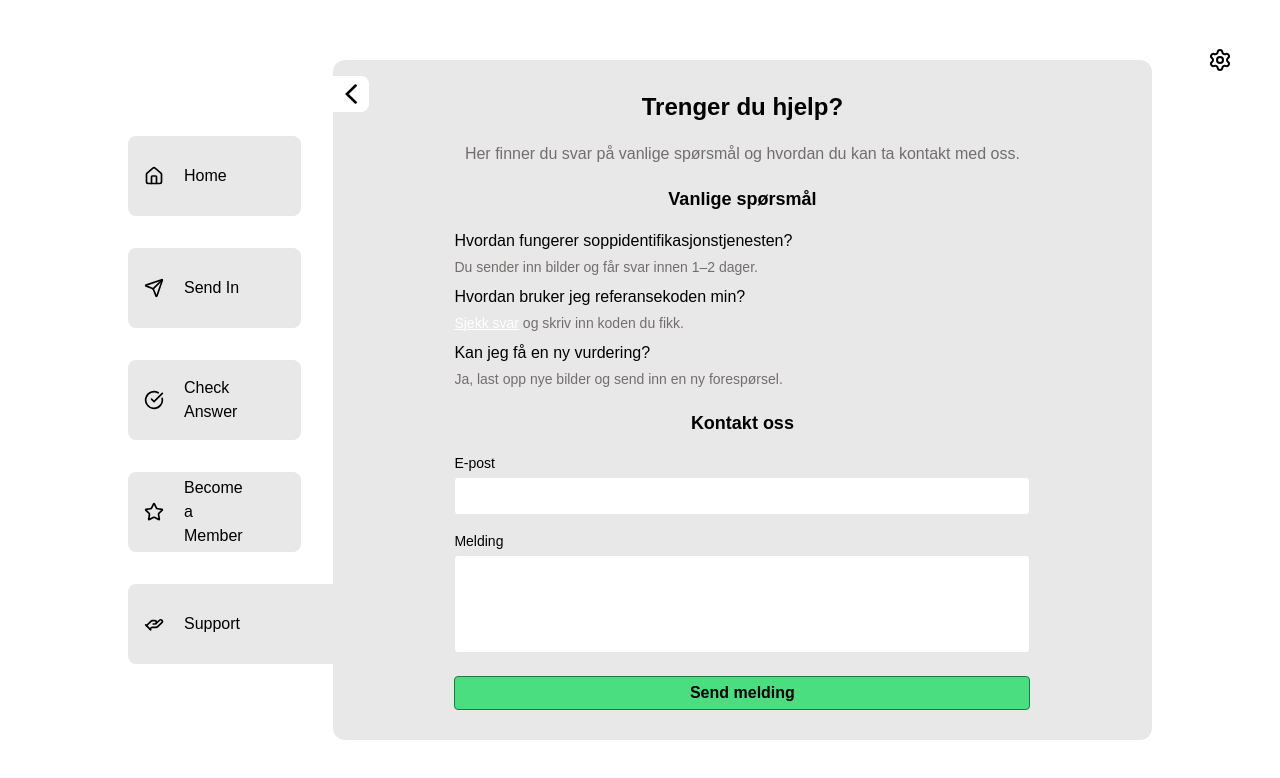
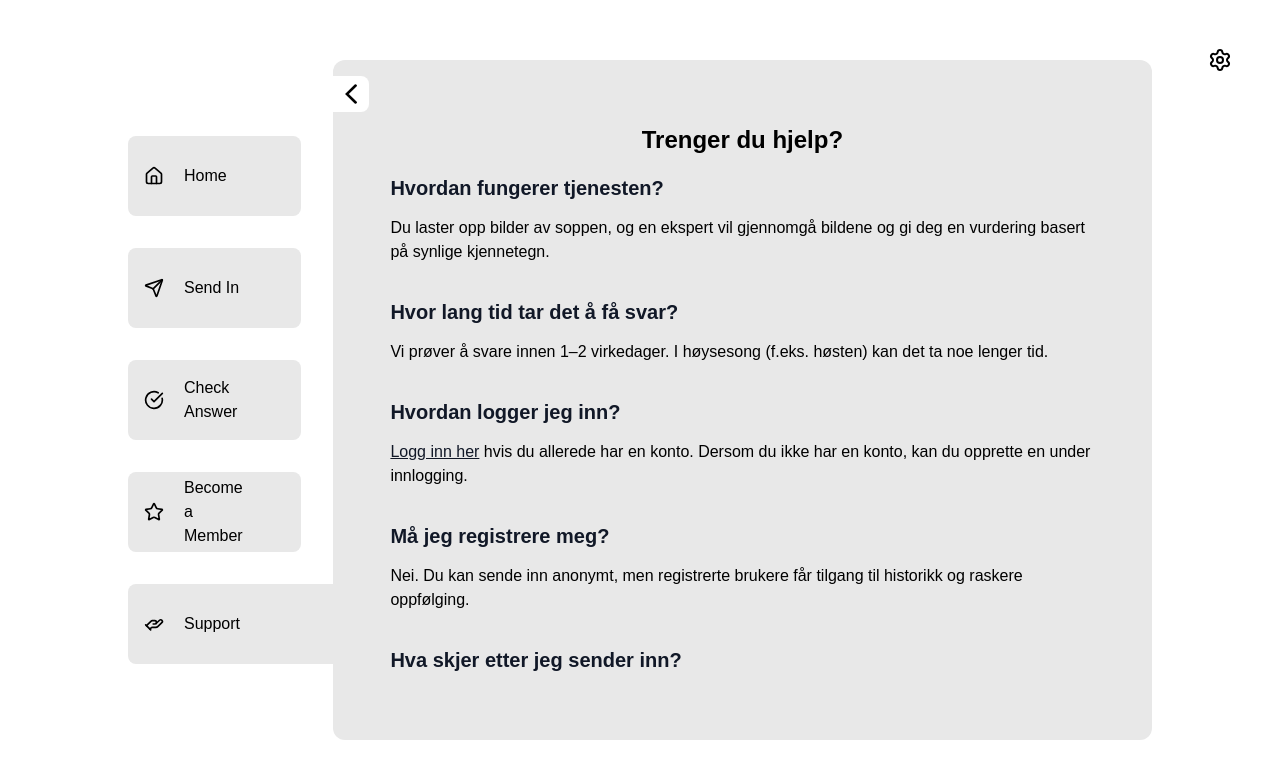
Before and after one commit to jensmjahle/mushroom-identification-frontend, a Vue app: page /support in a window 1280 px wide. Shown: the top 778 px of the page. Built offline with nearby package versions, Linux system fonts and the light colour scheme; no server answers.

Commit message:
Add an easy interchangable text to be used as content on the support page

```diff
--- a/package.json
+++ b/package.json
@@ -16,6 +16,7 @@
     "chart.js": "^4.4.8",
     "exifreader": "^4.29.0",
     "lucide-vue-next": "^0.483.0",
+    "marked": "^15.0.11",
     "pinia": "^3.0.1",
     "postcss": "^8",
     "serve": "^14.2.4",
@@ -28,6 +29,7 @@
     "vue-toastification": "^2.0.0-rc.5"
   },
   "devDependencies": {
+    "@tailwindcss/typography": "^0.5.16",
     "@vitejs/plugin-vue": "^5.2.1",
     "vite": "^6.1.0",
     "vue-cli-plugin-tailwind": "~3.0.0"
--- a/src/views/user/SupportView.vue
+++ b/src/views/user/SupportView.vue
@@ -1,64 +1,25 @@
 <template>
-  <div class="w-full h-full flex items-center justify-center px-4 py-6 overflow-y-scroll">
-    <div
-      class="w-full max-w-3xl flex flex-col items-center text-center px-4 py-6 sm:py-10 sm:px-8 rounded-lg overflow-y-auto"
-    >
-      <div class="flex flex-col items-center gap-5 w-full max-w-xl">
-        <!-- Title -->
-        <h1 class="text-xl sm:text-2xl font-bold text-text1">
-          {{ t('support.title') }}
-        </h1>
+  <div class="w-full h-full flex items-center justify-center px-4 py-6">
+    <div class="w-full max-w-3xl h-full flex flex-col text-center px-4 py-6 sm:py-10 sm:px-8 rounded-lg">
 
-        <!-- Intro -->
-        <p class="text-base text-text1-faded leading-snug">
-          {{ t('support.intro') }}
-        </p>
+      <!-- Tittel (fast topp) -->
+      <h1 class="text-xl sm:text-2xl font-bold text-text1 mb-4">
+        {{ t('support.title') }}
+      </h1>
 
-        <!-- FAQ Section -->
-        <div class="text-left w-full space-y-4">
-          <h2 class="text-lg font-semibold text-text1 text-center">
-            {{ t('support.faqTitle') }}
-          </h2>
+      <!-- Scrollbart innhold -->
+      <div class="flex-1 overflow-y-auto">
+        <!-- Dynamic Markdown Content -->
+        <div
+          class="text-left prose prose-sm sm:prose-base dark:prose-invert max-w-none text-text1"
+          v-html="renderedContent"
+        />
 
-          <div class="space-y-2">
-            <div>
-              <h3 class="font-medium text-text1 text-sm sm:text-base mb-1">
-                {{ t('support.faq1.question') }}
-              </h3>
-              <p class="text-text1-faded text-xs sm:text-sm leading-snug">
-                {{ t('support.faq1.answer') }}
-              </p>
-            </div>
-
-            <div>
-              <h3 class="font-medium text-text1 text-sm sm:text-base mb-1">
-                {{ t('support.faq2.question') }}
-              </h3>
-              <p class="text-text1-faded text-xs sm:text-sm leading-snug">
-                <router-link to="/user/login" class="text-text4 underline">
-                  {{ t('support.faq2.link') }}
-                </router-link>
-                {{ t('support.faq2.rest') }}
-              </p>
-            </div>
-
-            <div>
-              <h3 class="font-medium text-text1 text-sm sm:text-base mb-1">
-                {{ t('support.faq3.question') }}
-              </h3>
-              <p class="text-text1-faded text-xs sm:text-sm leading-snug">
-                {{ t('support.faq3.answer') }}
-              </p>
-            </div>
-          </div>
-        </div>
-
-        <!-- Contact Section -->
-        <div class="text-left w-full space-y-4">
+        <!-- Kontaktseksjon -->
+        <div class="text-left w-full space-y-4 mt-10">
           <h2 class="text-lg font-semibold text-text1 text-center">
             {{ t('support.contactTitle') }}
           </h2>
-
           <form @submit.prevent="handleSubmit" class="space-y-4">
             <div>
               <label class="block text-xs sm:text-sm font-medium text-text1 mb-1">
@@ -94,17 +55,36 @@
   </div>
 </template>
 
+
 <script setup>
-import { ref } from 'vue'
+import { ref, onMounted, watch } from 'vue'
 import { useI18n } from 'vue-i18n'
 import BaseButton from '@/components/base/BaseButton.vue'
+import { marked } from 'marked'
 
-const { t } = useI18n()
+const { t, locale } = useI18n()
 const email = ref('')
 const message = ref('')
+const renderedContent = ref('')
+
+// Dynamisk lasting av språkbasert tekstfil
+async function loadSupportText() {
+  try {
+    const lang = locale.value || 'no'
+    const res = await fetch(`/content/support.${lang}.txt`)
+    const raw = await res.text()
+    renderedContent.value = marked.parse(raw)
+  } catch (e) {
+    console.error(`Kunne ikke laste supporttekst for "${locale.value}"`, e)
+    renderedContent.value = '<p>Innhold ikke tilgjengelig.</p>'
+  }
+}
 
 function handleSubmit() {
   console.log('Sending message:', email.value, message.value)
-  // TODO: backend integration
 }
+
+onMounted(loadSupportText)
+
+watch(locale, loadSupportText)
 </script>
--- a/tailwind.config.js
+++ b/tailwind.config.js
@@ -167,5 +167,7 @@ export default {
       },
     },
   },
-  plugins: [],
+  plugins: [
+    require('@tailwindcss/typography')
+  ],
 }
```
Also changed, not shown: public/content/support.en.txt (added), public/content/support.no.txt (added), 1 other file (tests, documents, lock files or other folders).
